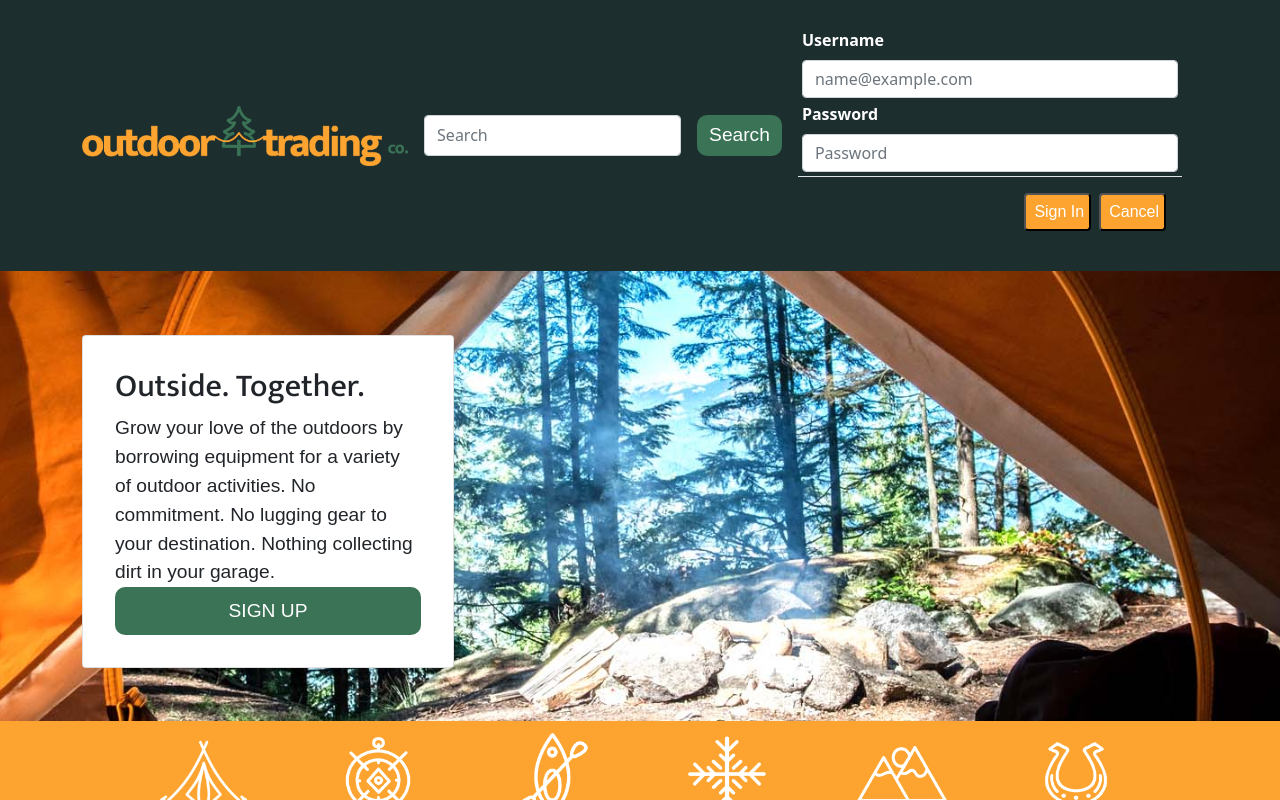
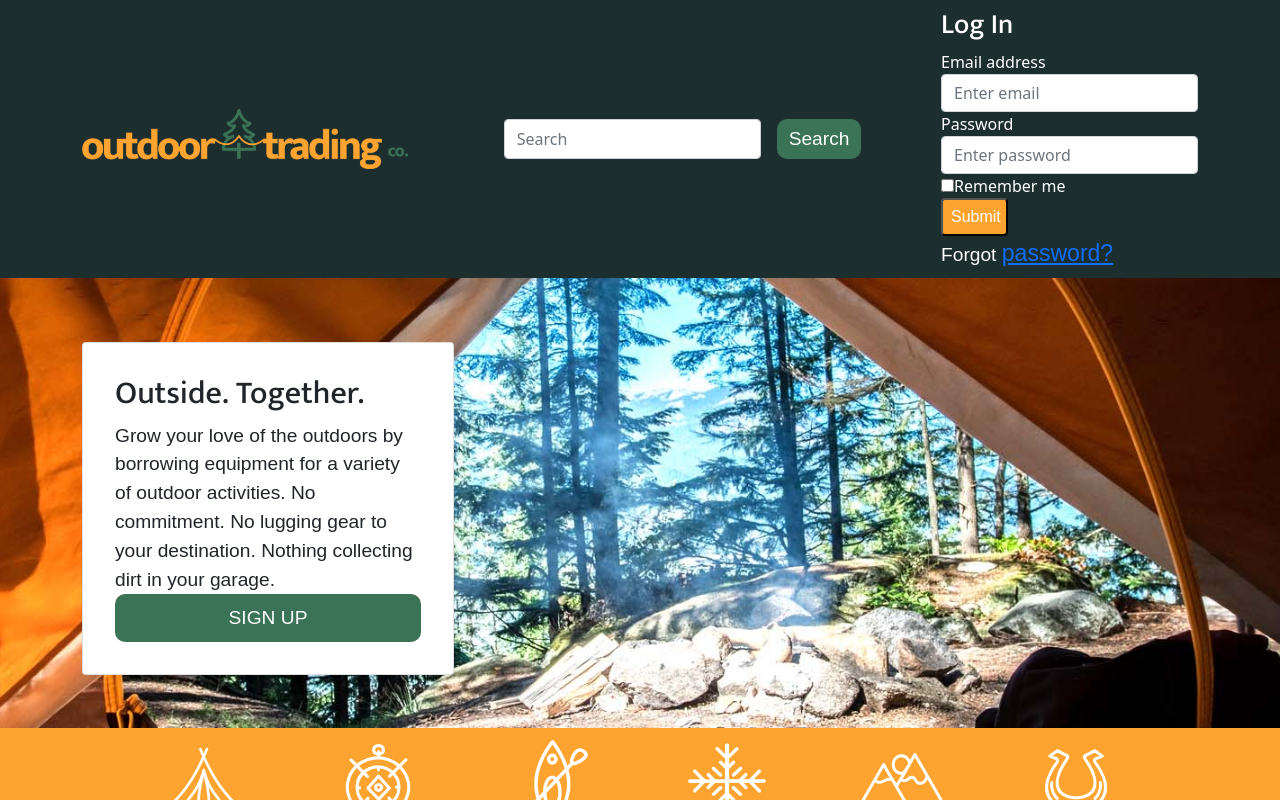
Before and after one commit to NeedaMehmud/outdoor-trading-co, a React (Create React App) app in the folder client/: page / in a window 1280 px wide. Both pictures are taken after a click on the button "Sign In". Shown: the top 800 px of the page. Built offline with nearby package versions, Linux system fonts and the light colour scheme; a web font is replaced by a local one.

Commit message:
updated log in page, removed modal

```diff
--- a/client/src/components/Login.js
+++ b/client/src/components/Login.js
@@ -1,46 +1,38 @@
 import Modal from "react-bootstrap/Modal";
-import "../style/SignIn.css";
+import "../style/Login.css";
 import React from "react";
 
 
 
 const Login = () => {
-    const [isOpen, setIsOpen] = React.useState(false);
-    const showModal = () => {
+    return (
+        <div class="login">
+            <div class="login-triangle"></div>
+            <form>
+                <h3>Log In</h3>
 
-        setIsOpen(true);
+                <div className="form-group login">
+                    <label>Email address</label>
+                    <input type="email" className="form-control" placeholder="Enter email" />
+                </div>
 
-    };
-    const hideModal = () => {
+                <div className="form-group">
+                    <label>Password</label>
+                    <input type="password" className="form-control" placeholder="Enter password" />
+                </div>
 
-        setIsOpen(false);
-
-    };
-    return (
-        <Modal.Body>
-            <div class="login">
-                <div class="login-triangle"></div>
-                <form class="login-container">
-                    <div class="m-1">
-                        <label for="exampleFormControlInput1" class="form-label">
-                            <b class="text-white">Username</b>
-                        </label>
-                        <input type="email" class="form-control" id="exampleFormControlInput1" placeholder="name@example.com" />
+                <div className="form-group">
+                    <div className="custom-control custom-checkbox">
+                        <input type="checkbox" className="custom-control-input" id="customCheck1" />
+                        <label className="custom-control-label" htmlFor="customCheck1">Remember me</label>
                     </div>
-                    <div class="m-1">
-                        <label for="exampleFormControlInput2" class="form-label">
-                            <b class="text-white">Password</b>
-                        </label>
-                        <input type="password" class="form-control" id="exampleFormControlInput2" placeholder="Password" />
-                    </div>
-                    <Modal.Footer>
-                        <button onClick={showModal} type="submit" class="text-center rounded signin-button">Sign In</button>
-                        <Modal show={isOpen} onHide={hideModal} />
-                        <button class="text-center rounded signin-button" onClick={hideModal}>Cancel</button>
-                    </Modal.Footer>
-                </form>
-            </div>
-        </Modal.Body>
+                </div>
+                <button type="submit" className="rounded signin-button btn-block">Submit</button>
+                <p className="forgot-password text-right">
+                    Forgot <a href="#">password?</a>
+                </p>
+            </form>
+        </div>
     );
 };
 
--- a/client/src/style/SignIn.css
+++ b/client/src/style/Login.css
@@ -6,3 +6,7 @@
   font-family: "Hind Vadodara", sans-serif;
   font-size: medium;
 }
+
+.login h3 {
+  color: white;
+}
```
